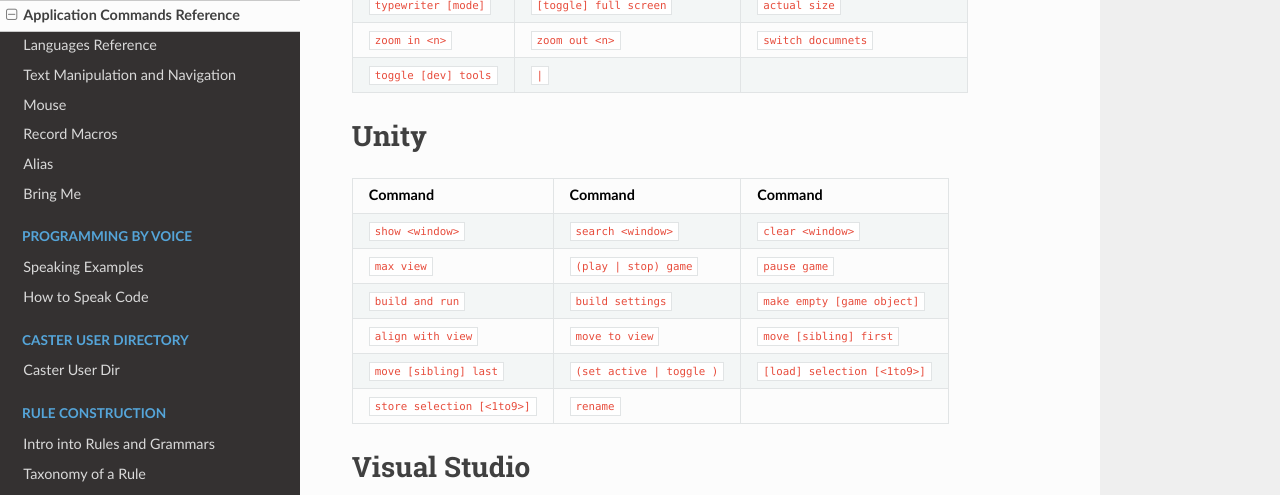
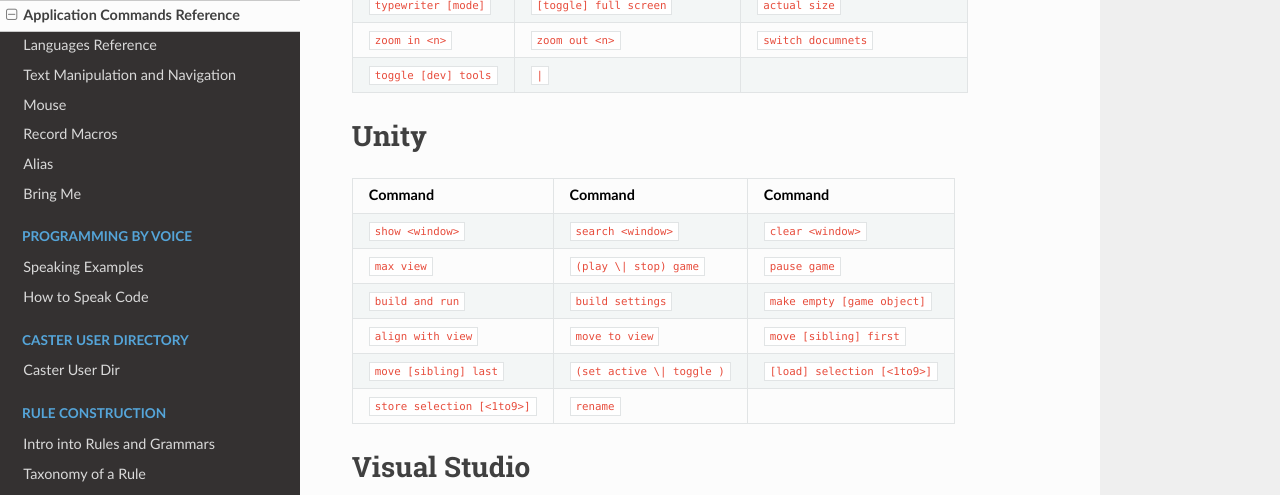
Before and after one commit to dictation-toolbox/Caster, an MkDocs documentation site: the page built from docs/readthedocs/Caster_Commands/Application_Commands_Quick_Reference.md, in a window 1280 px wide and 900 px high, scrolled down 18973 px. Shown: the top 495 px of the window. Built offline with MkDocs 1.6.1, drawn with Linux system fonts in a browser that asks for light colours; nearby versions of some CDN libraries; comment, search, counter and statistics services are not loaded.

Commit message:
fix vertibar

```diff
--- a/docs/readthedocs/Caster_Commands/Application_Commands_Quick_Reference.md
+++ b/docs/readthedocs/Caster_Commands/Application_Commands_Quick_Reference.md
@@ -597,10 +597,10 @@ Same Commands as [Git Bash](#git-bash)
 | Command                    | Command                        | Command                        |
 | :------------------------- | :----------------------------- | :----------------------------- |
 | `show <window>`            | `search <window>`              | `clear <window>`               |
-| `max view`                 | `(play | stop) game`           | `pause game`                   |
+| `max view`                 | `(play \| stop) game`           | `pause game`                   |
 | `build and run`            | `build settings`               | `make empty [game object]`     |
 | `align with view`          | `move to view`                 | `move [sibling] first`         |
-| `move [sibling] last`      | `(set active | toggle )`       | `[load] selection [<1to9>]`    |
+| `move [sibling] last`      | `(set active \| toggle )`       | `[load] selection [<1to9>]`    |
 | `store selection [<1to9>]` | `rename`                       |                                |
 
 
```
